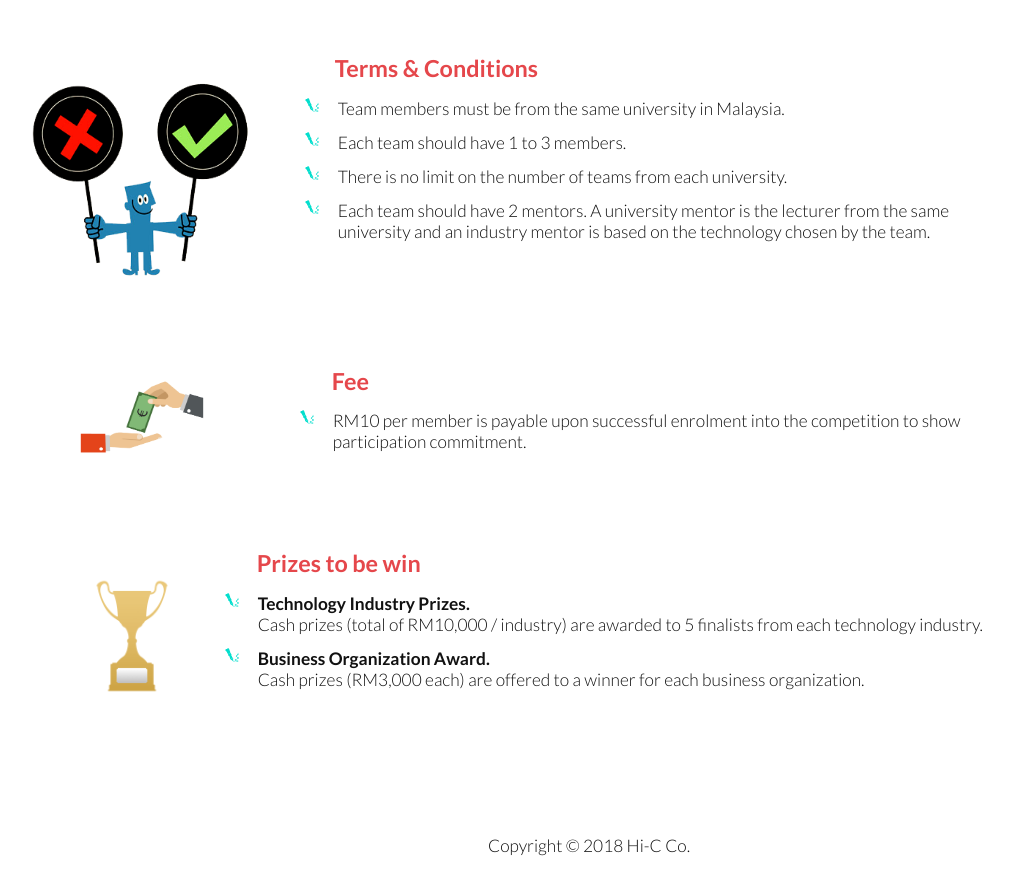
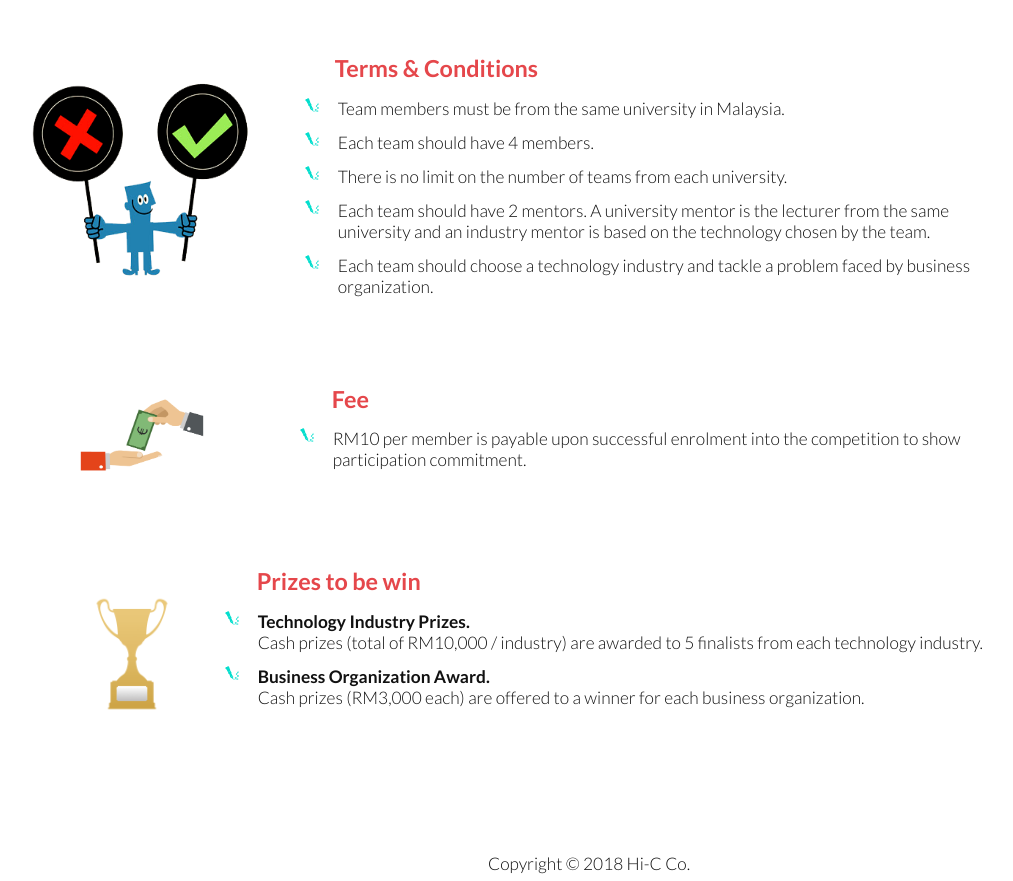
Before and after one commit to dicecompetition2018/dicecompetition2018, a plain HTML site: page web docs/competition.html in a window 1280 px wide. Shown: the part 3480-4361 px from the top of the page, without its empty margins (112-1125 px from the left). Drawn offline with Linux system fonts and the light colour scheme; files whose address does not match are found by name.

Commit message:
modified dice

```diff
--- a/web docs/competition.html
+++ b/web docs/competition.html
@@ -207,10 +207,11 @@
 
 						<ul style="line-height: normal; margin-top: -15px; margin-left: 280px; list-style-image: url('./images/pen.png');">
 							<li style="margin-top: 10px">Team members must be from the same university in Malaysia.</li>
-							<li style="margin-top: 10px">Each team should have 1 to 3 members.</li>
+							<li style="margin-top: 10px">Each team should have 4 members.</li>
 							<li style="margin-top: 10px">There is no limit on the number of teams from each university.</li>
 							<li style="margin-top: 10px">Each team should have 2 mentors. A university mentor is the lecturer from the same university
 							and an industry mentor is based on the technology chosen by the team.</li>
+							<li style="margin-top: 10px">Each team should choose a technology industry and tackle a problem faced by business organization.</li>
 						</ul>
 					</div>
 				</div>
```
Also changed, not shown: web docs/index.html (+1 -1 lines).
